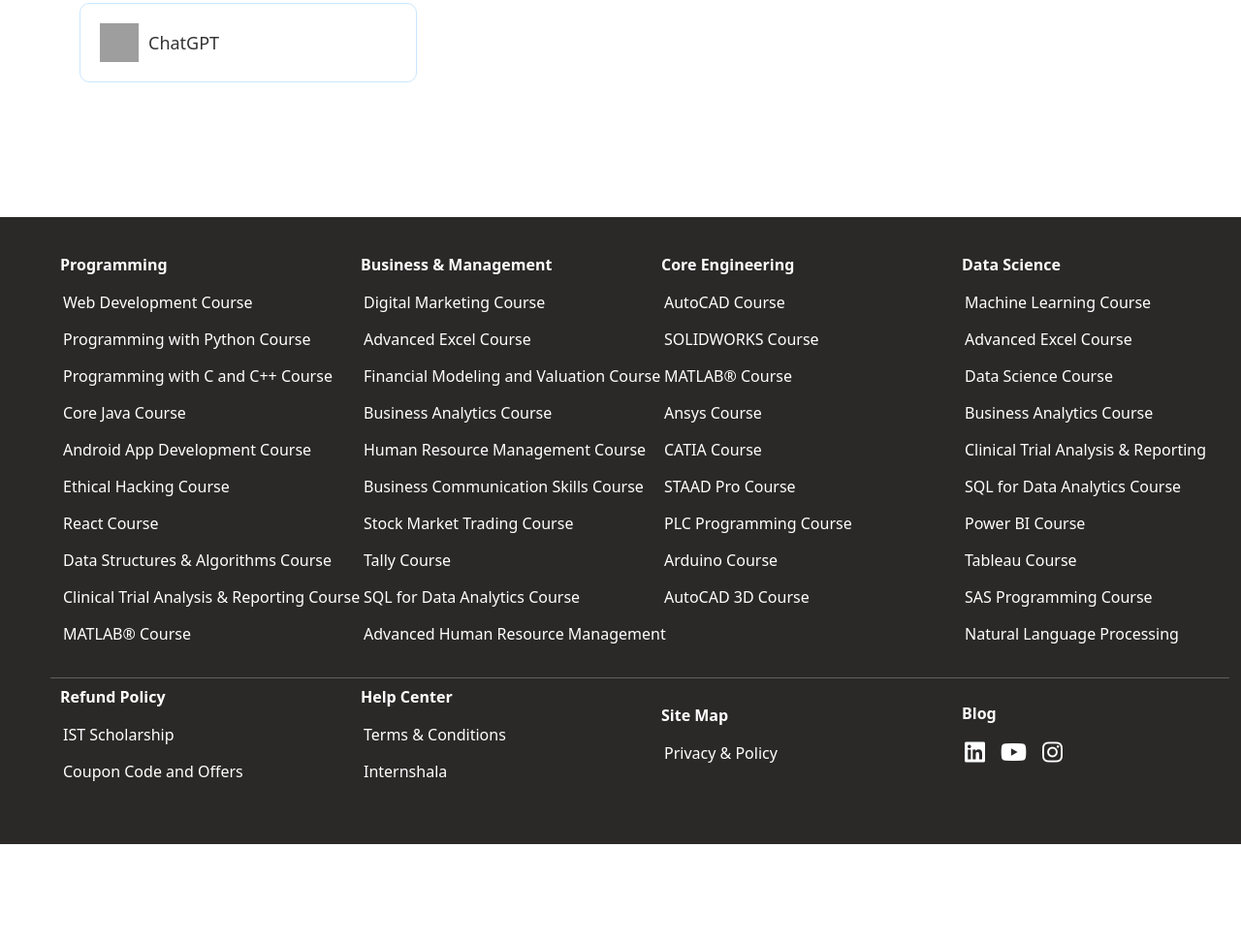
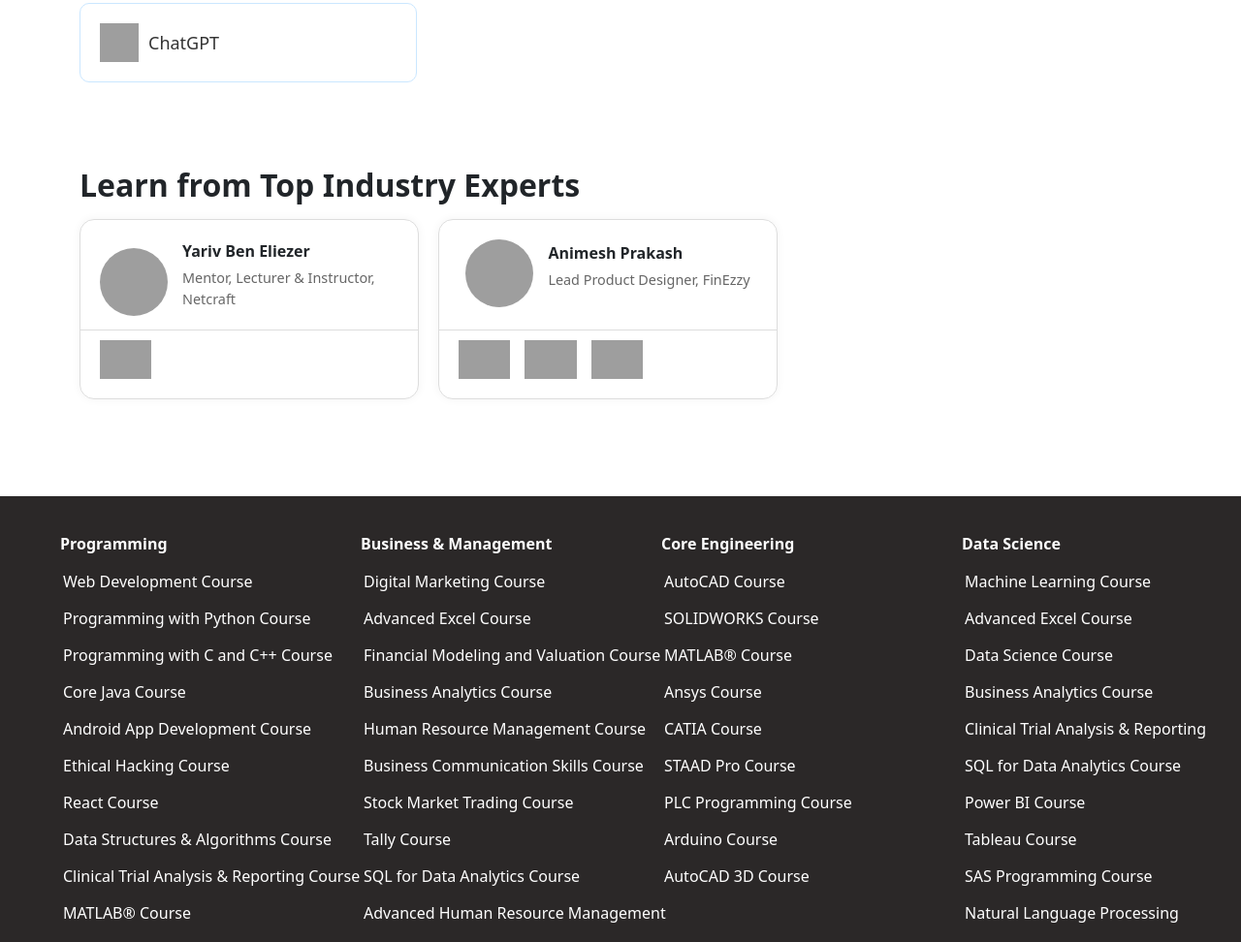
Before and after one commit to 1431KIRTI/Internshala_TeamA, a plain HTML site: page index.html in a window 1280 px wide. Shown: the part 3406-4378 px from the top of the page at 97% size. Before the commit the page ends 4277 px from the top, so only its background shows below. Drawn offline with nearby package versions, Linux system fonts and the light colour scheme; grey boxes are pictures that could not be loaded.

Commit message:
added learn from experts section

```diff
--- a/assets/css/styles.css
+++ b/assets/css/styles.css
@@ -1088,3 +1088,68 @@ padding:5px;
     color: #333;
 }
 /* skills end */
+/* experts start */
+.section-heading {
+    font-size: 1.8rem;
+    font-weight: bold;
+    margin-bottom: 30px;
+}
+.cards-v1 {
+    display: flex;
+    gap: 20px;
+    flex-wrap: wrap;
+}
+.card-v1 {
+    border: 1px solid #ddd;
+    border-radius: 15px;
+    padding: 20px;
+    width: 350px; /* Fixed width for all cards */
+    height: 186px; /* Fixed height for all cards */
+    box-shadow: 0 0 10px rgba(0, 0, 0, 0.05);
+    display: flex;
+    flex-direction: column;
+    justify-content: flex-start; /* Align content to the top */
+    position: relative; /* Make the card a positioned element */
+}
+.faculty-details {
+    display: flex;
+    align-items: center;
+    justify-content: center;
+    margin-bottom: 15px;
+}
+.faculty-details .image {
+    width: 70px;
+    height: 70px;
+    border-radius: 50%;
+    margin-right: 15px;
+}
+.faculty-details .name {
+    font-weight: bold;
+    font-size: 1rem;
+    margin-bottom: 5px;
+}
+.faculty-details .designation {
+    font-size: 0.9rem;
+    color: #666;
+}
+.separator {
+    width: 100%;
+    border-top: 1px solid #ddd;
+    position: absolute; /* Position relative to the card */
+    bottom: 70px; /* Fixed distance from the bottom of the card */
+    left: 0;
+}
+.companies {
+    display: flex;
+    gap: 15px;
+    align-items: center;
+    justify-content: left;
+    position: absolute; /* Position relative to the card */
+    bottom: 20px; /* Fixed distance from the bottom of the card */
+    left: 20px;
+    right: 0;
+}
+.companies .image {
+    max-height: 40px;
+}
+/* experts end */
--- a/index.html
+++ b/index.html
@@ -1175,7 +1175,51 @@
   </div>
 </section>
 <!-- skills end -->
-
+<!-- learn from experts -->
+<div class="learn-from-experts">
+  <div class="container mt-5">
+      <h2 class="mb-3">Learn from Top Industry Experts</h2>
+      <div class="carousel-v1 top-faculty-banners" role="region" aria-label="Top Faculty Carousel">
+          <div class="cards-v1 slide" tabindex="0">
+            <!-- Expert 1 -->
+            <div class="card-v1">
+              <div class="faculty-details">
+                <img src="https://training-comp-uploads.internshala.com/ui-ux-specialization/faculty_section/yariv.png" alt="Yariv Ben Eliezer" class="image">
+                <div class="details">
+                  <p class="name">Yariv Ben Eliezer</p>
+                  <p class="designation">Mentor, Lecturer &amp; Instructor, Netcraft</p>
+                </div>
+              </div>
+              <div class="separator"></div> <!-- Separator line -->
+              <div class="companies">
+                <img src="https://training-comp-uploads.internshala.com/pgc/faculty_section_logos/netcraft-academy.png" alt="Netcraft Academy" class="image">
+              </div>
+            </div>
+            <!-- Expert 2 -->
+            <div class="card-v1">
+              <div class="faculty-details">
+                <img src="https://training-comp-uploads.internshala.com/ui-ux-specialization/faculty_section/animesh.png" alt="Animesh Prakash" class="image">
+                <div class="details">
+                  <p class="name">Animesh Prakash</p>
+                  <p class="designation">Lead Product Designer, FinEzzy</p>
+                </div>
+              </div>
+              <div class="separator"></div> <!-- Separator line -->
+              <div class="companies">
+                <img src="https://training-comp-uploads.internshala.com/pgc/faculty_section_logos/finezzy.png" alt="FinEzzy" class="image">
+                <img src="https://training-comp-uploads.internshala.com/pgc/faculty_section_logos/geekyants.png" alt="Geekyants" class="image">
+                <img src="https://training-comp-uploads.internshala.com/pgc/faculty_section_logos/enhance.png" alt="Enhance" class="image">
+              </div>
+            </div>
+          </div>
+          <div class="navigator" style="display: none;">
+            <button class="navigate left ic-24-chevron-left disable" aria-label="Scroll Left"></button>
+            <div class="indicators" aria-hidden="true"></div>
+            <button class="navigate right ic-24-chevron-right" aria-label="Scroll Right"></button>
+          </div>
+        </div>
+</div>
+</div>
 
 <div class="custom-footer-container">
   <footer class="footer">
```
